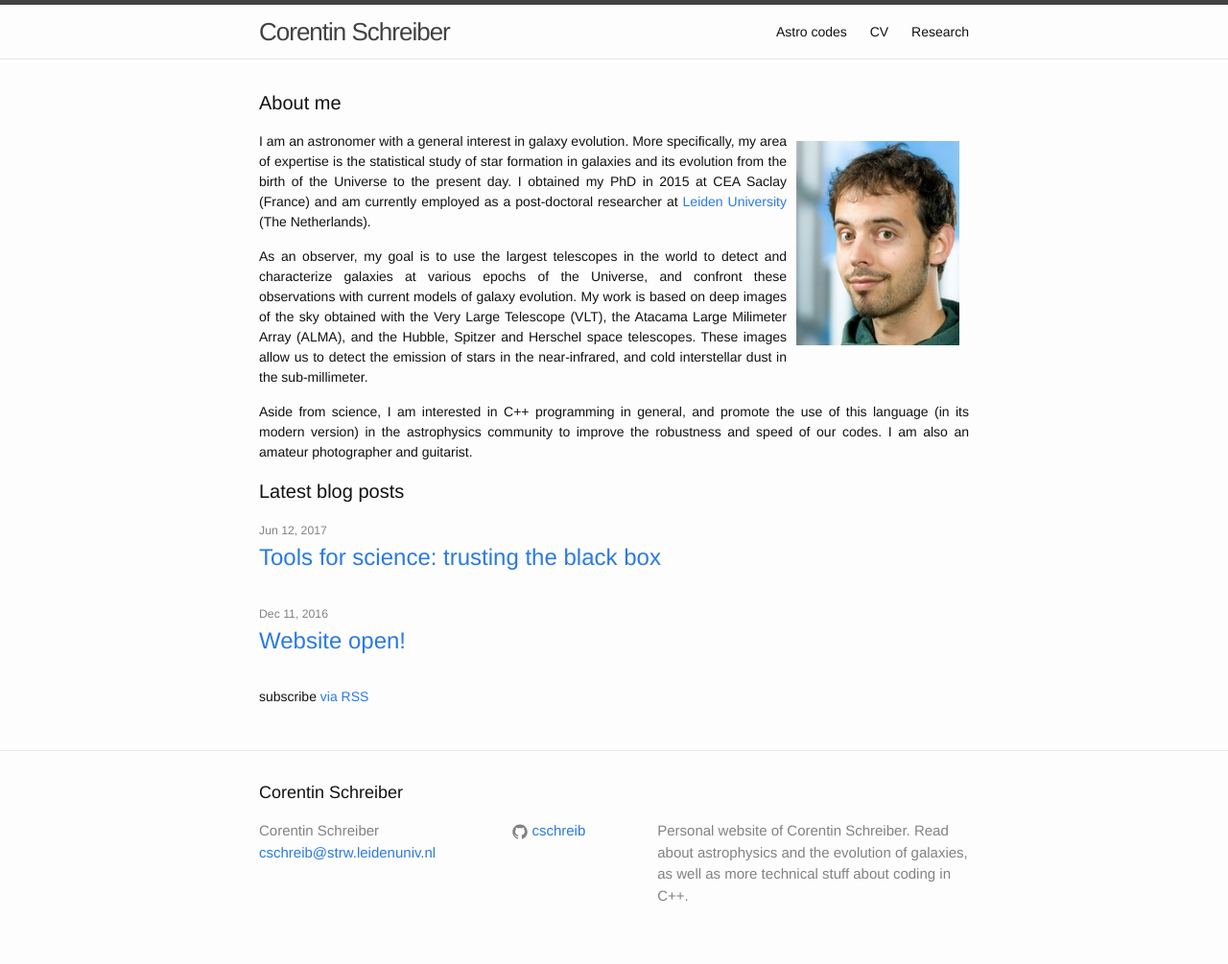
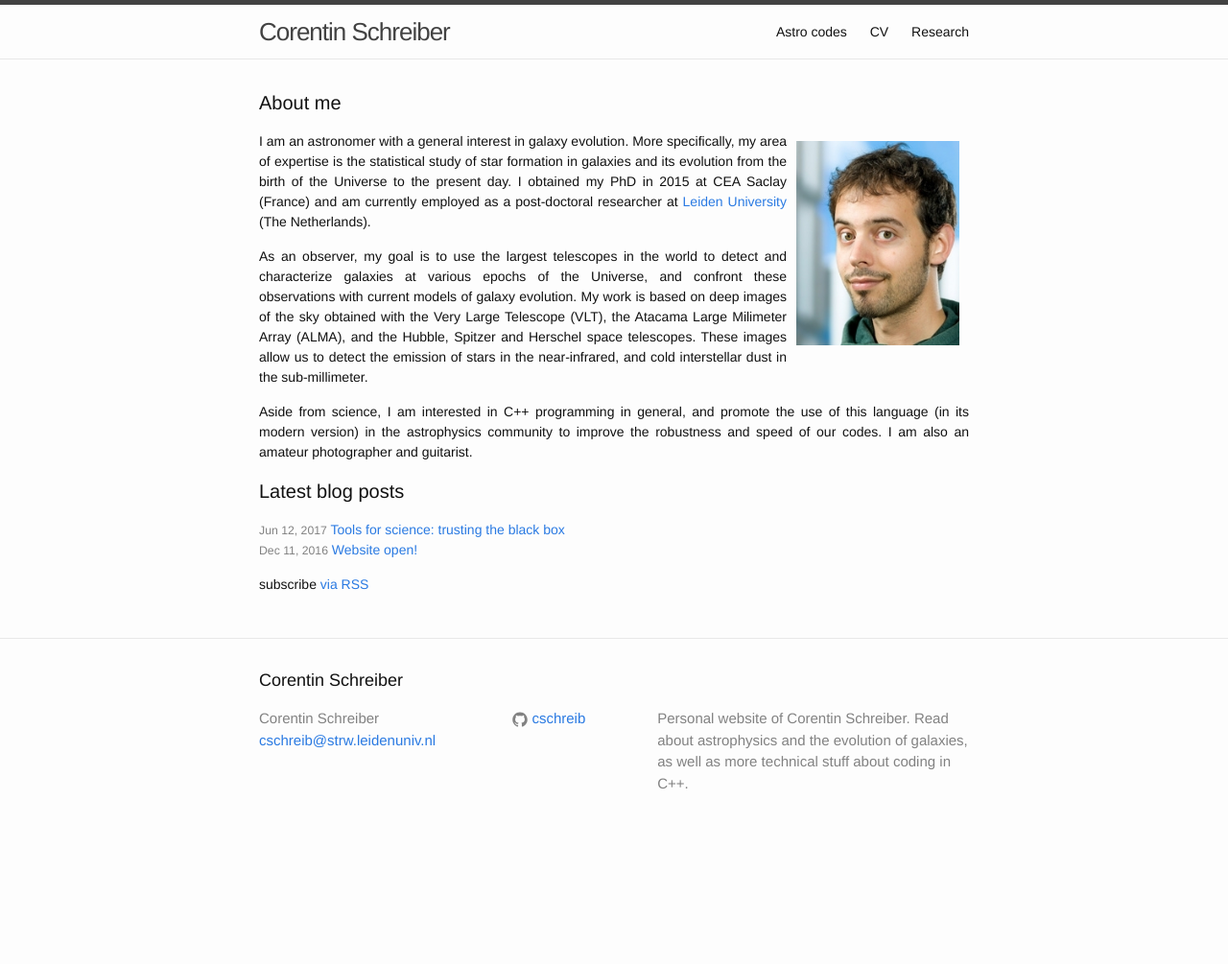
Before and after one commit to cschreib/cschreib.github.io, a Jekyll site: the page built from index.html, in a window 1280 px wide. Shown: the whole page at 96% size. Built offline with Jekyll 4.4.1, drawn with Linux system fonts in a browser that asks for light colours; after the commit the page ends 900 px from its top, so only the background shows below that.

Commit message:
Tweaked the appearance of blog posts

```diff
--- a/_sass/_layout.scss
+++ b/_sass/_layout.scss
@@ -174,10 +174,6 @@
 .post-list {
     margin-left: 0;
     list-style: none;
-
-    > li {
-        margin-bottom: $spacing-unit;
-    }
 }
 
 .post-meta {
@@ -186,8 +182,6 @@
 }
 
 .post-link {
-    display: block;
-    font-size: 24px;
 }
 
 
--- a/index.html
+++ b/index.html
@@ -20,10 +20,7 @@ layout: default
     {% for post in site.posts %}
       <li>
         <span class="post-meta">{{ post.date | date: "%b %-d, %Y" }}</span>
-
-        <h2>
-          <a class="post-link" href="{{ post.url | prepend: site.baseurl }}">{{ post.title }}</a>
-        </h2>
+        <a class="post-link" href="{{ post.url | prepend: site.baseurl }}">{{ post.title }}</a>
       </li>
     {% endfor %}
   </ul>
```
